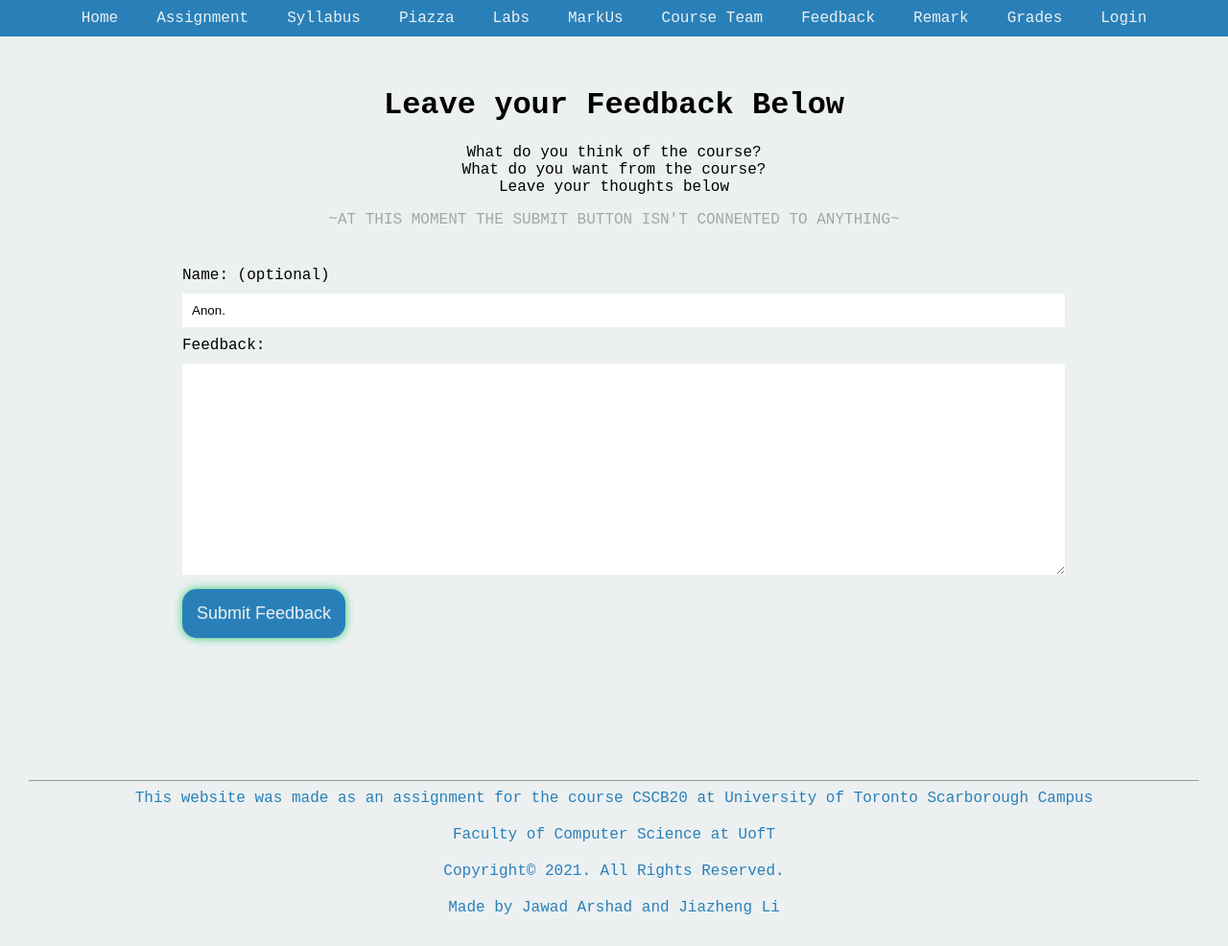
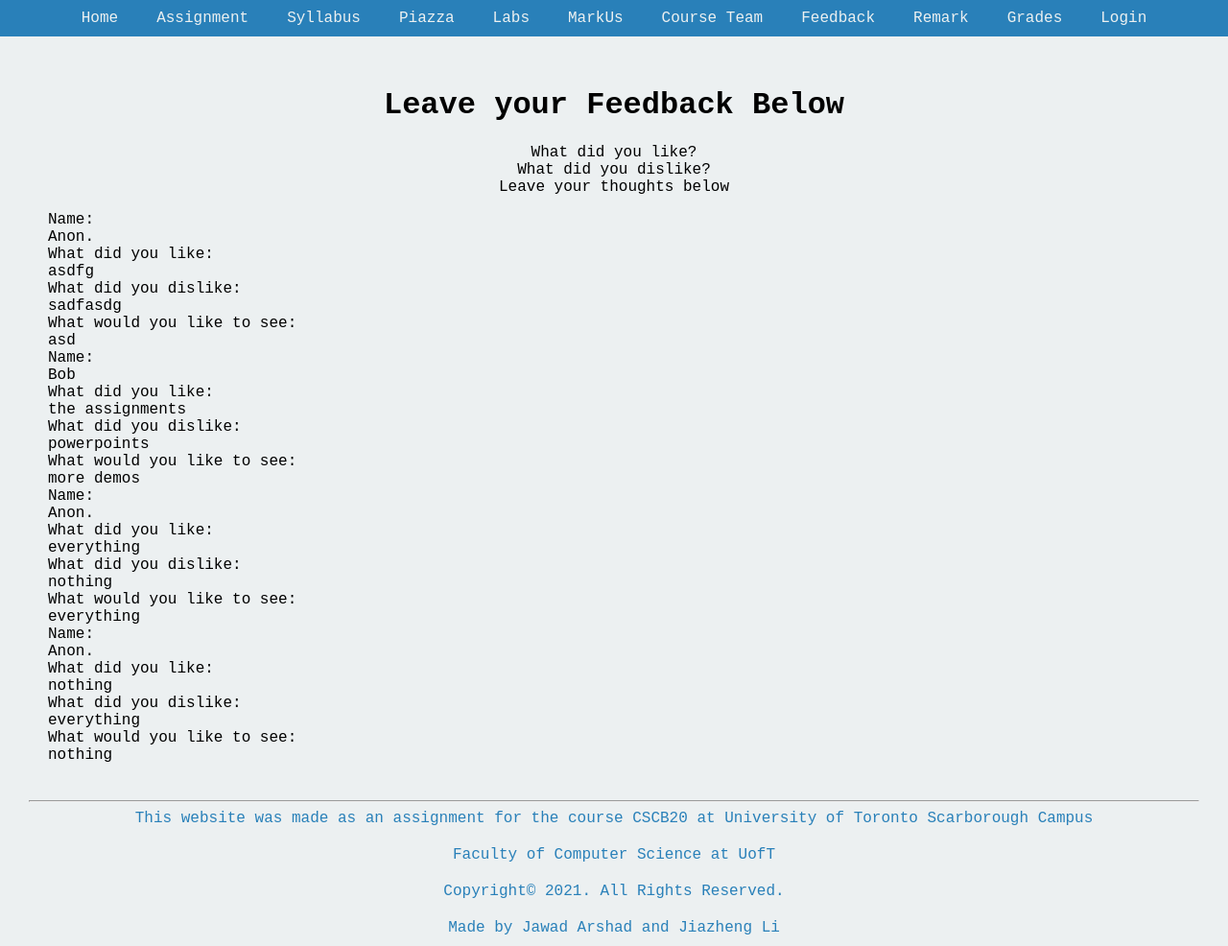
Before and after one commit to ljz3/CSCB20-A3, a Flask app: page /feedback.html in a window 1280 px wide. Shown: the whole page at 96% size. Before the commit the page ends 953 px from the top, so only its background shows below. Run offline with Flask 2, Linux system fonts and the light colour scheme; data comes from the database, SQL or seed files in the repository.

Commit message:
worked on the feedback page

```diff
--- a/Assignment3/app.py
+++ b/Assignment3/app.py
@@ -39,16 +39,16 @@ def close_connection(exception):
 def remove_remark(user, ass_id, mark):
     db = get_db()
     db_cur = db.cursor()
-    print("delete from Remarks where Username='"+user+"' and Ass_id='"+ass_id+"'")
+    #print("delete from Remarks where Username='"+user+"' and Ass_id='"+ass_id+"'")
     db_cur.execute("delete from Remarks where Username='"+user+"' and Ass_id='"+ass_id+"'")
-    print("update Grades set Mark="+mark+"where Username='"+user+"' and Ass_id='"+ass_id+"'")
+    #print("update Grades set Mark="+mark+"where Username='"+user+"' and Ass_id='"+ass_id+"'")
     db_cur.execute("update Grades set Mark="+mark+" where Username='"+user+"' and Ass_id='"+ass_id+"'")
     db.commit()
 
 def add_remark(user, name, ass_id, mark, reason):
     db = get_db()
     db_cur = db.cursor()
-    print("insert into Remarks values ('"+ user +"','"+ name +"','"+ ass_id +"','"+ mark +"','"+ reason +"')")
+    #print("insert into Remarks values ('"+ user +"','"+ name +"','"+ ass_id +"','"+ mark +"','"+ reason +"')")
     db_cur.execute("insert into Remarks values ('"+ user +"','"+ name +"','"+ ass_id +"','"+ mark +"','"+ reason +"')")
     db.commit()
 
@@ -156,9 +156,32 @@ def assignments():
 def courseteam():
     return render_template('courseteam.html')
 
-@app.route('/feedback.html')
+def add_feedback(name, like, dislike, see):
+    db = get_db()
+    db_cur = db.cursor()
+    #print("insert into Remarks values ('"+ user +"','"+ name +"','"+ ass_id +"','"+ mark +"','"+ reason +"')")
+    db_cur.execute("insert into Feedbacks values ('"+ name +"','"+ like +"','"+ dislike +"','"+ see +"')")
+    db.commit()
+
+@app.route('/feedback.html', methods=['GET','POST'])
 def feedback():
-    return render_template('feedback.html')
+    db = get_db()
+    db.row_factory = make_dicts
+    feedback_dict = []
+    if isadmin == True:
+        for want_remark in query_db('select * from Feedbacks'):
+            feedback_dict.append(want_remark)
+        db.close()
+        return render_template('feedback.html', feedbacks=feedback_dict, admin=isadmin)
+    else:
+        if request.method == 'POST':
+            if request.form.get('feedback') == 'Submit Feedback':
+                name = request.form.get('name')
+                like = request.form['like']
+                dislike = request.form['dislike']
+                see = request.form['see']
+                add_feedback(name, like, dislike, see)
+    return render_template('feedback.html', feedbacks=feedback_dict, admin=isadmin)
 
 @app.route('/labs.html')
 def labs():
--- a/Assignment3/templates/feedback.html
+++ b/Assignment3/templates/feedback.html
@@ -25,25 +25,43 @@
             <div class="top-info">
                 <!-- header and text info on the feedback page -->
                 <h1>Leave your Feedback Below</h1>
-                <p class="main-text">What do you think of the course?<br>
-                   What do you want from the course?<br>
+                <p class="main-text">What did you like?<br>
+                    What did you dislike?<br>
                    Leave your thoughts below
                 </p>
-                <p class="note-text">
-                    ~AT THIS MOMENT THE SUBMIT BUTTON ISN'T CONNENTED TO ANYTHING~
-                </p>
             </div>
+            {% if admin %}
+            {% for element in feedbacks %}
+            <div class="row-container">
+                <div>Name:</div>
+                <div class="content">{{element['Name']}}</div>
+                <div>What did you like:</div>
+                <div class="content">{{element['Like']}}</div>
+                <div>What did you dislike:</div>
+                <div class="content">{{element['Dislike']}}</div>
+                <div>What would you like to see:</div>
+                <div class="content">{{element['See']}}</div>
+                </form>
+            </div>
+            {% endfor %}
+            {% else %}
             <div class="form-container">
                 <!-- a form to collect feedback -->
-                <form>
+
+                <form action="/feedback.html" method="post">
                     <label for="name">Name: (optional)</label>
                     <input type="text" id="name" name="name" value="Anon."><br>
-                    <label for="feedback">Feedback:</label>
-                    <textarea id=feedback name="feedback"></textarea><br>
+                    <label for="like">What did you like:</label>
+                    <textarea id=like name="like"></textarea><br>
+                    <label for="dislike">What did you dislike:</label>
+                    <textarea id=dislike name="dislike"></textarea><br>
+                    <label for="see">What would you like to see:</label>
+                    <textarea id=see name="see"></textarea><br>
 
-                    <button class="form-button" type="submit">Submit Feedback</button>
+                    <input type="submit" class="form-button" name="feedback" value="Submit Feedback">
                 </form>
             </div>
+            {% endif %}
         </div>
 
         <footer class="foot">
```
Also changed, not shown: Assignment3/assignment3.db.
